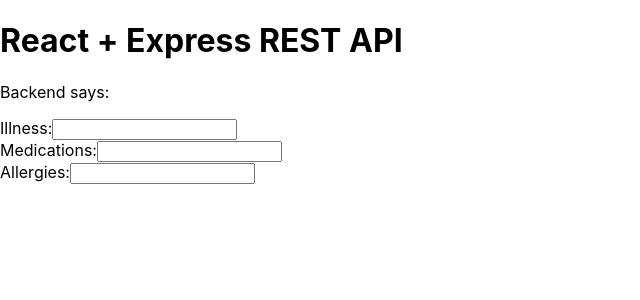
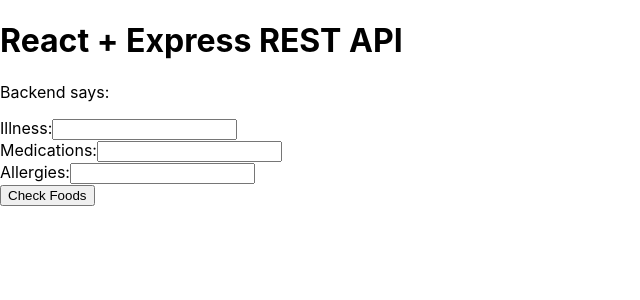
Before and after one commit to yellowsystema/drug-interaction-checker, a React (Create React App) app in the folder frontend/: page / in a window 1280 px wide. Shown: the top 300 px of the page, without its empty margins (0-640 px from the left). Built offline with nearby package versions, Linux system fonts and the light colour scheme; no server answers.

Commit message:
added backend api call
the input fields in frontend are saved and sent to API for processing

```diff
--- a/frontend/src/App.js
+++ b/frontend/src/App.js
@@ -12,6 +12,31 @@
       .then(response => setMessage(response.data.message))
       .catch(error => console.error('Error fetching data:', error));
   }, []);
+
+  const handleSubmit = () => {
+    // Store the input values for later use
+    const formData = {
+      illness,
+      medications,
+      allergies,
+    };
+
+    console.log('Submitted Data:', formData);
+
+    // You can also send this data to a backend API if needed
+    // axios.post('http://localhost:5000/api/submit', formData)
+    //   .then(response => console.log('Data submitted successfully:', response))
+    //   .catch(error => console.error('Error submitting data:', error));
+    axios.post('http://localhost:5000/api/submit', formData)
+    .then(response => {
+      console.log('Data submitted successfully:', response.data);
+      alert('Data submitted successfully!');
+    })
+    .catch(error => {
+      console.error('Error submitting data:', error);
+      alert('Error submitting data. Please try again.');
+    });
+  };
 
   return (
     <div>
@@ -49,6 +74,7 @@
           />
         </label>
       </div>
+      <button onClick={handleSubmit}>Check Foods</button>
     </div>
   );
 }
```
Also changed, not shown: 1 other file (tests, documents, lock files or other folders).
